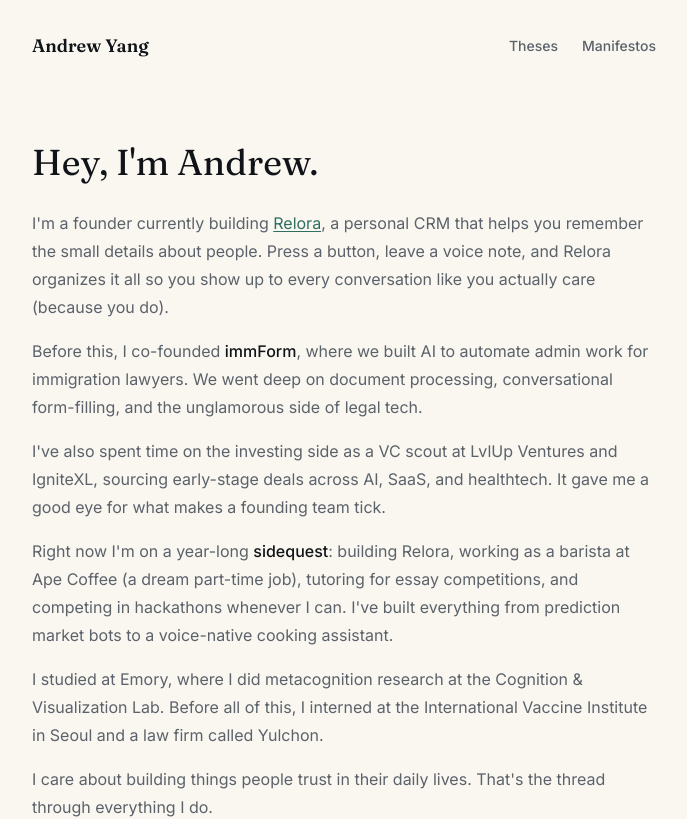
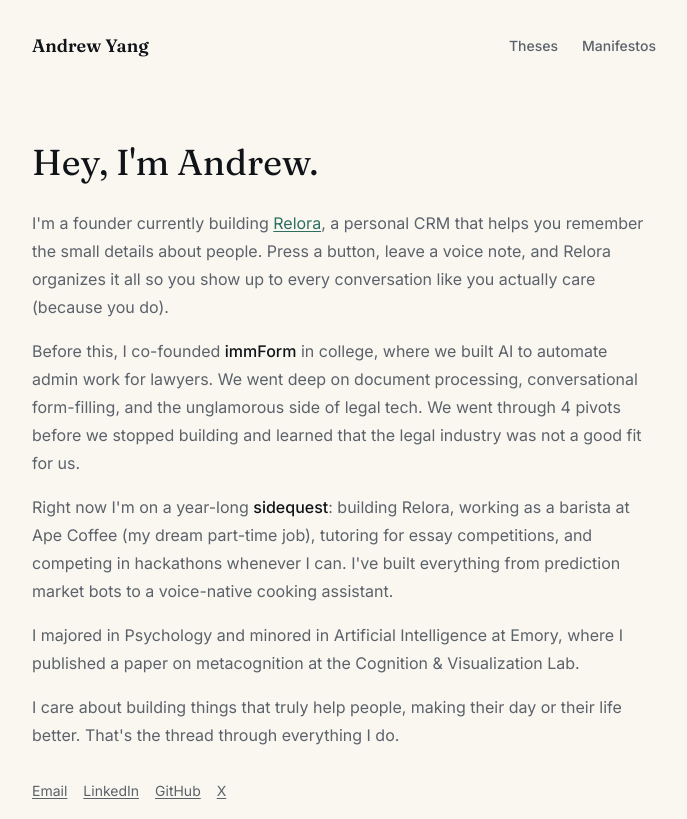
Before and after one commit to jhyang21/andrewyangpersonal, a Next.js app: page / in a window 1280 px wide. Shown: the top 819 px of the page, without its empty margins (296-983 px from the left). Built offline with nearby package versions, Linux system fonts and the light colour scheme.

Commit message:
Update home page

```diff
--- a/src/app/page.tsx
+++ b/src/app/page.tsx
@@ -31,31 +31,27 @@
             </p>
             <p>
               Before this, I co-founded{" "}
-              <span className="text-[var(--color-ink)] font-medium">immForm</span>, where
-              we built AI to automate admin work for immigration lawyers. We went deep on
+              <span className="text-[var(--color-ink)] font-medium">immForm</span> in college, where
+              we built AI to automate admin work for lawyers. We went deep on
               document processing, conversational form-filling, and the unglamorous side of
-              legal tech.
-            </p>
-            <p>
-              I&apos;ve also spent time on the investing side as a VC scout at LvlUp
-              Ventures and IgniteXL, sourcing early-stage deals across AI, SaaS, and
-              healthtech. It gave me a good eye for what makes a founding team tick.
+              legal tech. We went through 4 pivots before we stopped building and learned that the legal
+              industry was not a good fit for us.
             </p>
             <p>
               Right now I&apos;m on a year-long{" "}
               <span className="text-[var(--color-ink)] font-medium">sidequest</span>: building
-              Relora, working as a barista at Ape Coffee (a dream part-time job), tutoring
+              Relora, working as a barista at Ape Coffee (my dream part-time job), tutoring
               for essay competitions, and competing in hackathons whenever I can. I&apos;ve built
               everything from prediction market bots to a voice-native cooking assistant.
             </p>
             <p>
-              I studied at Emory, where I did metacognition research at the Cognition &amp;
-              Visualization Lab. Before all of this, I interned at the International Vaccine
-              Institute in Seoul and a law firm called Yulchon.
+              I majored in Psychology and minored in Artificial Intelligence at Emory, where I published
+              a paper on metacognition  at the Cognition &amp;
+              Visualization Lab.
             </p>
             <p>
-              I care about building things people trust in their daily lives. That&apos;s the
-              thread through everything I do.
+              I care about building things that truly help people, making their day or their life better.
+              That&apos;s the thread through everything I do.
             </p>
           </div>
           <div className="mt-8 flex flex-wrap gap-4 text-sm">
@@ -82,7 +78,7 @@
               GitHub
             </a>
             <a
-              href="https://x.com/"
+              href="https://x.com/andrewyang_X"
               className="text-[var(--color-muted)] underline underline-offset-2 hover:text-[var(--color-ink)]"
               target="_blank"
               rel="noreferrer"
```
